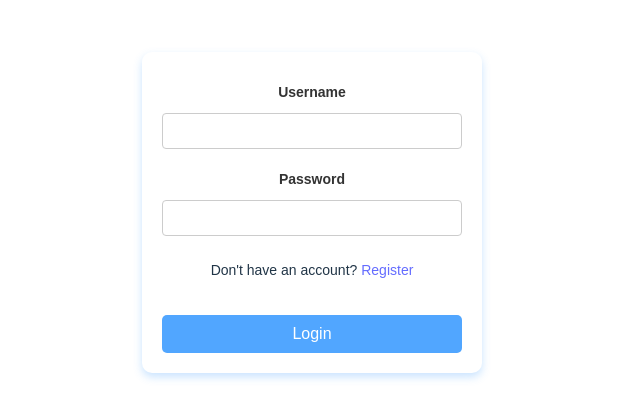
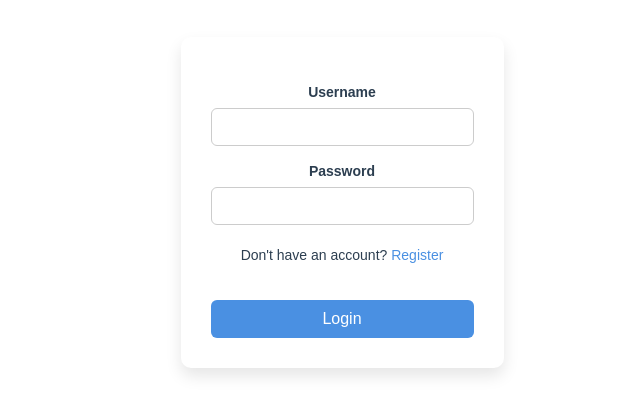
Before and after one commit to Martin-R-D/Writto, a React (Vite) app in the folder frontend/: page /login in a window 1280 px wide. Shown: the part 198-616 px from the top of the page, without its empty margins (328-968 px from the left). Built offline with nearby package versions, Linux system fonts and the light colour scheme.

Commit message:
Improved styling on the whole site

```diff
--- a/frontend/src/pages/Login.jsx
+++ b/frontend/src/pages/Login.jsx
@@ -27,7 +27,7 @@ function Login() {
 
     return (
         <>
-            <form onSubmit={(e) => {
+            <form id='loginForm'onSubmit={(e) => {
                 e.preventDefault();
                 loginUser(username, password);
             }}>
@@ -35,7 +35,7 @@ function Login() {
                 <input className="input" name="username" type="text" value={username} onChange={(e) => setUsername(e.target.value)} autoComplete='off'/>
                 <label className="label" htmlFor='password'>Password</label>
                 <input className='input' name="password" type="password" value={password} onChange={(e) => setPassword(e.target.value)}/>
-                <p>Don't have an account? <Link to="/register">Register</Link></p>
+                <p id='dontHaveAccount'>Don't have an account? <Link to="/register">Register</Link></p>
                 <button type='submit' id='login'>Login</button>
             </form>
         </>
--- a/frontend/src/pages/Posts.jsx
+++ b/frontend/src/pages/Posts.jsx
@@ -47,21 +47,27 @@ function Posts() {
     }, []);
 
     return (
-        <div id='postsPage'>
+        <>
+            <div id='optionsDiv'>
+                <h2>For you</h2>
+                <h2>Liked</h2>
+            </div>
+            <div id='posts'>
             {posts.map((post) => {
                 return (
-                    <div className="post" key={post.id}>
-                        <h4 className="authorName">Author: {post.author}</h4>
-                        <h2 className="postTitle">{post.title}</h2>
-                        <p className="postContent">{post.content}</p>
-                        <div className="postLikes">
-                            <img class = 'heart' src='../images/heart.png' onClick={(e) => likePost(e, post.id)}/>
+                    <div className="postPostPage" key={post.id}>
+                        <h4 className="authorNamePostPage">Author: {post.author}</h4>
+                        <h2 className="postTitlePostPage">{post.title}</h2>
+                        <p className="postContentPostPage">{post.content}</p>
+                        <div className="postLikesPostPage">
+                            <img class = 'heartPostPage' src='../images/heart.png' onClick={(e) => likePost(e, post.id)}/>
                             <p>{post.likes}</p>
                         </div>
                     </div>
                 )
             })}
-        </div>
+            </div>
+        </>
     )
 }
 
--- a/frontend/src/pages/ProfileSettings.jsx
+++ b/frontend/src/pages/ProfileSettings.jsx
@@ -96,16 +96,16 @@ function ProfileSettings() {
                         )
                     })}
                 </div>
-            <form onSubmit={(e) => {
+            <form id='profileForm' onSubmit={(e) => {
                 e.preventDefault()
                 createPost(title, content);
             }}>
-                <h2>New Post</h2>
+                <h2 id='newPostHeading'>New Post</h2>
                 <label htmlFor="title">Title</label>
-                <input id="title" type="text" value={title} onChange={(e) => setTitle(e.target.value)}/>
+                <input id="title" type="text" value={title} autoComplete='off' onChange={(e) => setTitle(e.target.value)}/>
                 <label htmlFor="content">Content</label>
-                <input id="content" type="text" value={content} onChange={(e) => setContent(e.target.value)}/>
-                <button type="submit">Submit</button>
+                <input id="content" type="text" value={content} autoComplete='off' onChange={(e) => setContent(e.target.value)}/>
+                <button type="submit" id='createPost'>Submit</button>
             </form>
             <button id='logout' onClick={logOut}>Log out</button>
         </div>
--- a/frontend/src/pages/Register.jsx
+++ b/frontend/src/pages/Register.jsx
@@ -20,7 +20,7 @@ function Register() {
     }
     return (
         <>
-            <form onSubmit={(e) => {
+            <form id='registerForm'onSubmit={(e) => {
                 e.preventDefault();
                 registerUser(username, password);
             }}>
@@ -28,7 +28,7 @@ function Register() {
                 <input className="input" name="username" type="text" value={username} onChange={(e) => setUsername(e.target.value)} autoComplete="off"/>
                 <label className="label" htmlFor='password'>Password</label>
                 <input className='input' name="password" type="password" value={password} onChange={(e) => setPassword(e.target.value)}/>
-                <p>Already have an account? <Link to="/login">Login</Link></p>
+                <p id='haveAccount'>Already have an account? <Link to="/login">Login</Link></p>
                 <button id='register'>Register</button>
             </form>
         </>
--- a/frontend/src/styles/login.css
+++ b/frontend/src/styles/login.css
@@ -1,49 +1,69 @@
 body {
+    background-color: #f4f6f9;
     font-family: Arial, sans-serif;
-    display: flex;
-    justify-content: center;
-    align-items: center;
-    height: 100vh;
-    background-color: #f4f4f4;
+    color: #2c3e50;
 }
 
-form {
-    background: #fff;
-    padding: 20px;
-    border-radius: 8px;
-    box-shadow: 0px 4px 6px rgba(0, 0, 0, 0.1);
+#loginForm {
+    width: 100%;
+    margin: 80px auto;
+    padding: 30px;
+    background-color: white;
+    border-radius: 10px;
+    box-shadow: 0 8px 16px rgba(0, 0, 0, 0.1);
     display: flex;
     flex-direction: column;
-    gap: 10px;
-    width: 300px;
 }
 
 .label {
+    margin-top: 15px;
+    margin-bottom: 5px;
+    font-weight: bold;
     font-size: 14px;
-    font-weight: bold;
 }
 
 .input {
-    padding: 8px;
+    padding: 10px;
     border: 1px solid #ccc;
-    border-radius: 4px;
-    font-size: 16px;
+    border-radius: 6px;
+    font-size: 14px;
+    background-color: #ffffff;
+    color: #2c3e50;
+    transition: border-color 0.3s ease;
 }
 
-button {
+.input:focus {
+    border-color: #4a90e2;
+    outline: none;
+}
+
+#login {
+    margin-top: 20px;
     padding: 10px;
-    border: none;
-    background-color: #007bff;
+    background-color: #4a90e2;
     color: white;
     font-size: 16px;
-    border-radius: 4px;
+    border: none;
+    border-radius: 6px;
     cursor: pointer;
+    transition: background-color 0.3s ease;
 }
 
-button:hover {
-    background-color: #0056b3;
+#login:hover {
+    background-color: #357ab8;
 }
 
-p {
+#dontHaveAccount {
+    margin-top: 20px;
     font-size: 14px;
+    text-align: center;
 }
+
+#dontHaveAccount a {
+    color: #4a90e2;
+    text-decoration: none;
+}
+
+#dontHaveAccount a:hover {
+    text-decoration: underline;
+}
--- a/frontend/src/styles/posts.css
+++ b/frontend/src/styles/posts.css
@@ -1,62 +1,79 @@
-/* Posts page styling */
-
-.post {
-  background-color: #fdfdfd;
-  border: 1px solid #e5e5e5;
-  border-radius: 12px;
-  padding: 20px 25px;
-  margin-bottom: 25px;
-  box-shadow: 0 2px 8px rgba(0,0,0,0.04);
-  transition: transform 0.2s ease;
+/* Container for options (e.g., For you, Liked) */
+#optionsDiv {
+  display: flex;
+  justify-content: space-between;
+  margin-bottom: 20px;
 }
 
-.post:hover {
-  transform: translateY(-3px);
-  box-shadow: 0 4px 12px rgba(0,0,0,0.06);
+#optionsDiv h2 {
+  font-size: 20px;
+  color: #333;
+  cursor: pointer;
+  transition: color 0.3s ease;
 }
 
-.authorName {
-  font-size: 0.9rem;
-  color: #777;
+#optionsDiv h2:hover {
+  color: #0066cc;
+}
+
+/* Posts container */
+#posts {
+  max-width: 100%;
+  padding: 20px;
+  display: flex;
+  flex-wrap: wrap;
+  gap: 30px;
+  justify-content: flex-start; /* Align items to the left */
+}
+
+/* Individual post */
+.postPostPage {
+  width: 450px;
+  background-color: #ffffff;
+  padding: 20px;
+  border-radius: 12px;
+  box-shadow: 0 4px 8px rgba(81, 166, 255, 0.2);
+  transition: transform 0.3s ease;
+}
+
+.postPostPage:hover {
+  transform: translateY(-5px);
+  box-shadow: 0 6px 12px rgba(81, 166, 255, 0.3);
+}
+
+/* Post title */
+.postTitlePostPage {
+  font-size: 24px;
+  font-weight: bold;
+  color: #0066cc;
   margin-bottom: 10px;
 }
 
-.postTitle {
-  font-size: 1.5rem;
-  margin: 0 0 10px;
-  color: #333;
+/* Author name */
+.authorNamePostPage {
+  font-size: 14px;
+  color: #888888;
+  margin-bottom: 10px;
 }
 
-.postContent {
-  font-size: 1rem;
-  color: #444;
+/* Post content */
+.postContentPostPage {
+  font-size: 16px;
   line-height: 1.6;
+  color: #444444;
   margin-bottom: 15px;
 }
 
-.postLikes {
+/* Likes section */
+.postLikesPostPage {
   display: flex;
   align-items: center;
-  gap: 15px;
+  gap: 10px;
 }
 
-.postLikes button {
-  padding: 8px 16px;
-  background-color: #4285f4;
-  color: white;
-  border: none;
-  border-radius: 6px;
+/* Heart icon */
+.heartPostPage {
+  width: 10%;
+  height: 10%;
   cursor: pointer;
-  font-weight: 500;
-  transition: background-color 0.3s ease;
 }
-
-.postLikes button:hover {
-  background-color: #3367d6;
-}
-
-.postLikes p {
-  margin: 0;
-  color: #555;
-  font-size: 0.95rem;
-}
--- a/frontend/src/styles/profile.css
+++ b/frontend/src/styles/profile.css
@@ -1,7 +1,6 @@
-body {
+#profilePage {
     font-family: 'Segoe UI', Tahoma, Geneva, Verdana, sans-serif;
     background-color: #fdfdfd;
-
     padding: 20px;
 }
 
@@ -93,7 +92,7 @@ button:hover {
     padding: 5px;
 }
 
-form {
+#profileForm {
     background: #ffffff;
     padding: 20px;
     border-radius: 10px;
@@ -104,20 +103,20 @@ form {
     margin-right: auto;
 }
 
-form h2 {
+#newPostHeading {
     text-align: center;
     margin-bottom: 20px;
     color: #0066cc;
 }
 
-form label {
+#profileForm label {
     font-weight: bold;
     color: #333;
     margin-top: 10px;
     display: block;
 }
 
-form button[type="submit"] {
+#profileForm button[type="submit"] {
     background-color: #51a6ff;
     color: white;
     border: none;
@@ -129,7 +128,7 @@ form button[type="submit"] {
     margin-top: 10px;
 }
 
-form button[type="submit"]:hover {
+#profileForm button[type="submit"]:hover {
     background-color: #007bff;
     transform: scale(1.03);
 }
@@ -153,7 +152,6 @@ form button[type="submit"]:hover {
     background-color: #f5b5b8;
 }
 
-
 .heart {
     width: 10%;
     height: 10%;
--- a/frontend/src/styles/register.css
+++ b/frontend/src/styles/register.css
@@ -1,49 +1,69 @@
 body {
+    background-color: #f4f6f9;
     font-family: Arial, sans-serif;
-    display: flex;
-    justify-content: center;
-    align-items: center;
-    height: 100vh;
-    background-color: #f4f4f4;
+    color: #2c3e50;
 }
 
-form {
-    background: #fff;
-    padding: 20px;
-    border-radius: 8px;
-    box-shadow: 0px 4px 6px rgba(0, 0, 0, 0.1);
+#registerForm {
+    width: 100%;
+    margin: 80px auto;
+    padding: 30px;
+    background-color: white;
+    border-radius: 10px;
+    box-shadow: 0 8px 16px rgba(0, 0, 0, 0.1);
     display: flex;
     flex-direction: column;
-    gap: 10px;
-    width: 300px;
 }
 
 .label {
+    margin-top: 15px;
+    margin-bottom: 5px;
+    font-weight: bold;
     font-size: 14px;
-    font-weight: bold;
 }
 
 .input {
-    padding: 8px;
+    padding: 10px;
     border: 1px solid #ccc;
-    border-radius: 4px;
-    font-size: 16px;
+    border-radius: 6px;
+    font-size: 14px;
+    background-color: #ffffff;
+    color: #2c3e50;
+    transition: border-color 0.3s ease;
 }
 
-button {
+.input:focus {
+    border-color: #4a90e2;
+    outline: none;
+}
+
+#register {
+    margin-top: 20px;
     padding: 10px;
-    border: none;
-    background-color: #007bff;
+    background-color: #4a90e2;
     color: white;
     font-size: 16px;
-    border-radius: 4px;
+    border: none;
+    border-radius: 6px;
     cursor: pointer;
+    transition: background-color 0.3s ease;
 }
 
-button:hover {
-    background-color: #0056b3;
+#register:hover {
+    background-color: #357ab8;
 }
 
-p {
+#haveAccount {
+    margin-top: 20px;
     font-size: 14px;
+    text-align: center;
 }
+
+#haveAccount a {
+    color: #4a90e2;
+    text-decoration: none;
+}
+
+#haveAccount a:hover {
+    text-decoration: underline;
+}
```
Also changed, not shown: 1 other file (tests, documents, lock files or other folders).
